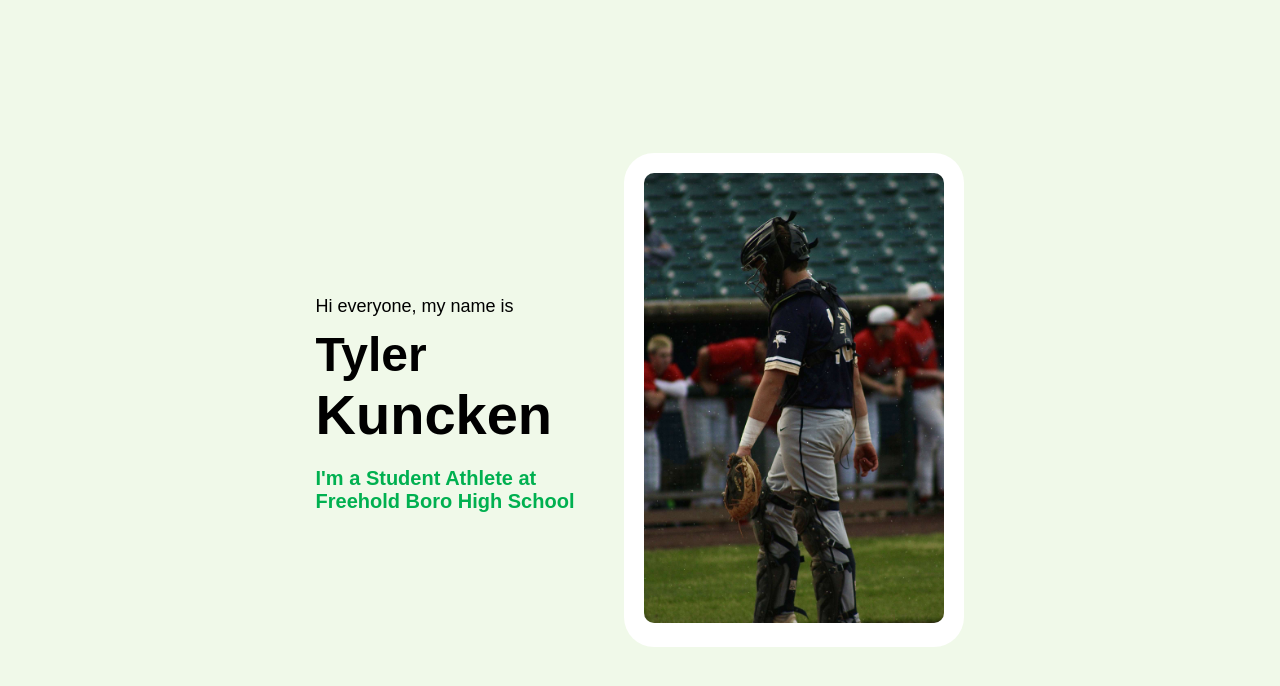
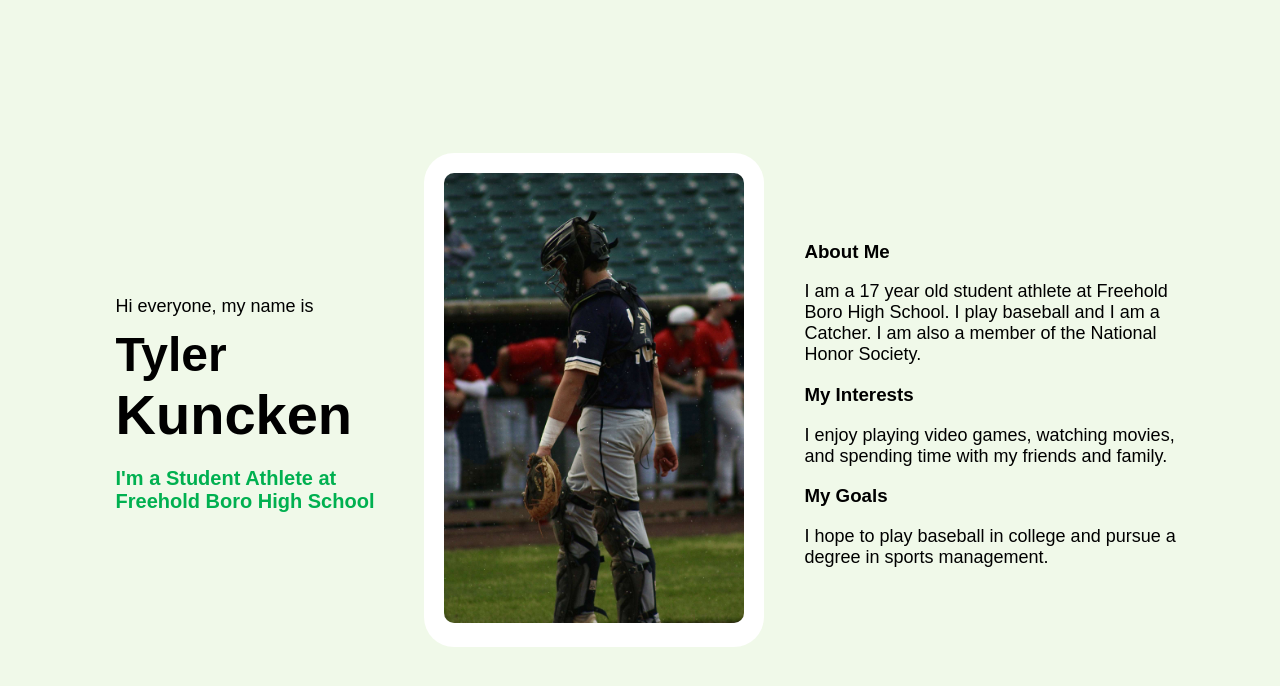
Before and after one commit to FHS-WDPP/canva-website-126TKuncken, a plain HTML site: page index.html in a window 1280 px wide. Drawn offline with Linux system fonts and the light colour scheme.

Commit message:
finished

```diff
--- a/index.html
+++ b/index.html
@@ -3,7 +3,7 @@
 <head>
   <meta charset="UTF-8" />
   <meta name="viewport" content="width=device-width, initial-scale=1.0"/>
-  <title>Tyler Kuncken Introduction</title>
+  <title>Tyler Kuncken</title>
   <link rel="stylesheet" href="css/styles.css">
 </head>
 <body>
@@ -18,6 +18,19 @@
       <img src="img/IMG_5003.JPG" alt="Tyler Kuncken playing baseball" />
     </div>
   </div>
-
+  <div class="col">
+    <div class="text">
+      <h3>About Me</h3>
+      <p>I am a 17 year old student athlete at Freehold Boro High School. I play baseball and I am a Catcher. I am also a member of the National Honor Society.</p>
+    </div>
+    <div class="text">
+      <h3>My Interests</h3>
+      <p>I enjoy playing video games, watching movies, and spending time with my friends and family.</p>
+    </div>
+    <div class="text">
+      <h3>My Goals</h3>
+      <p>I hope to play baseball in college and pursue a degree in sports management.</p>
+    </div>
+  </div>
 </body>
 </html>
```
